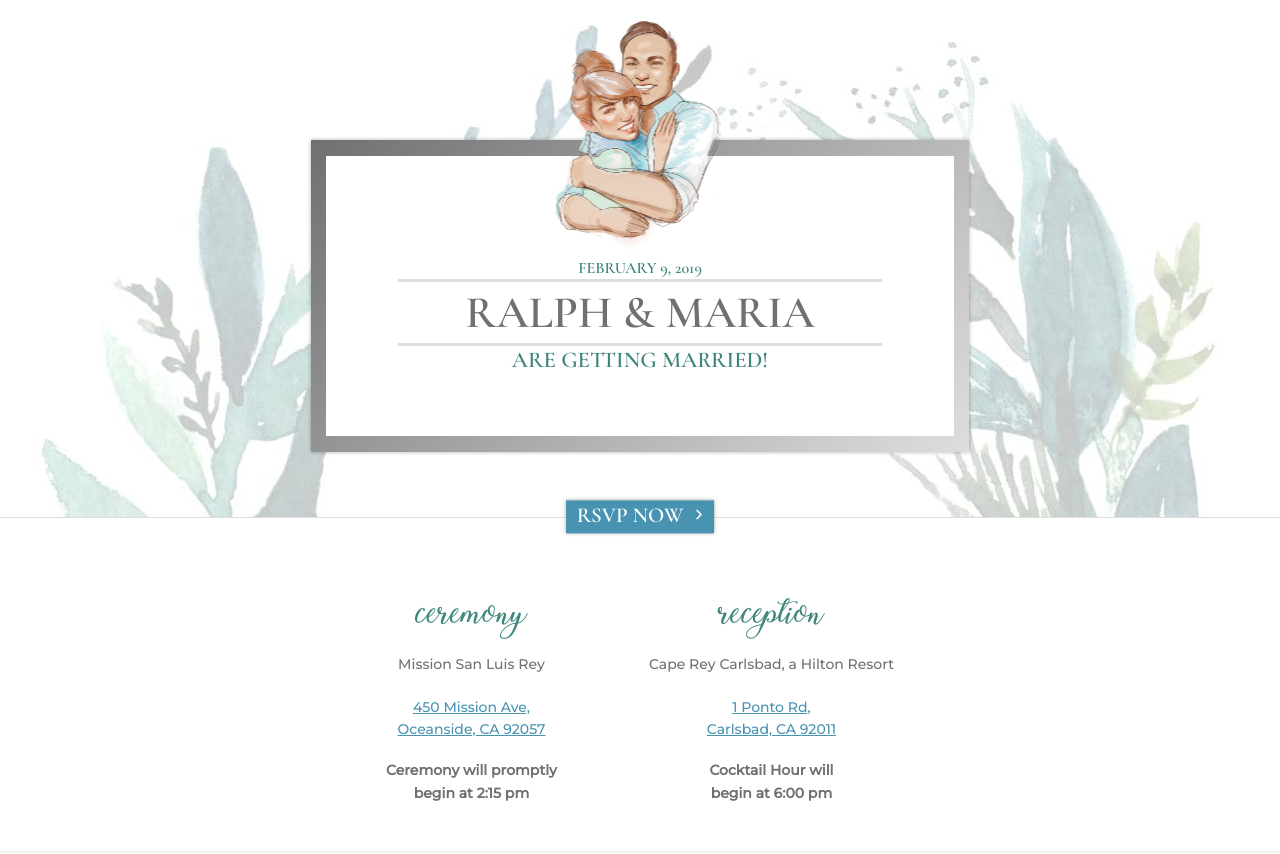
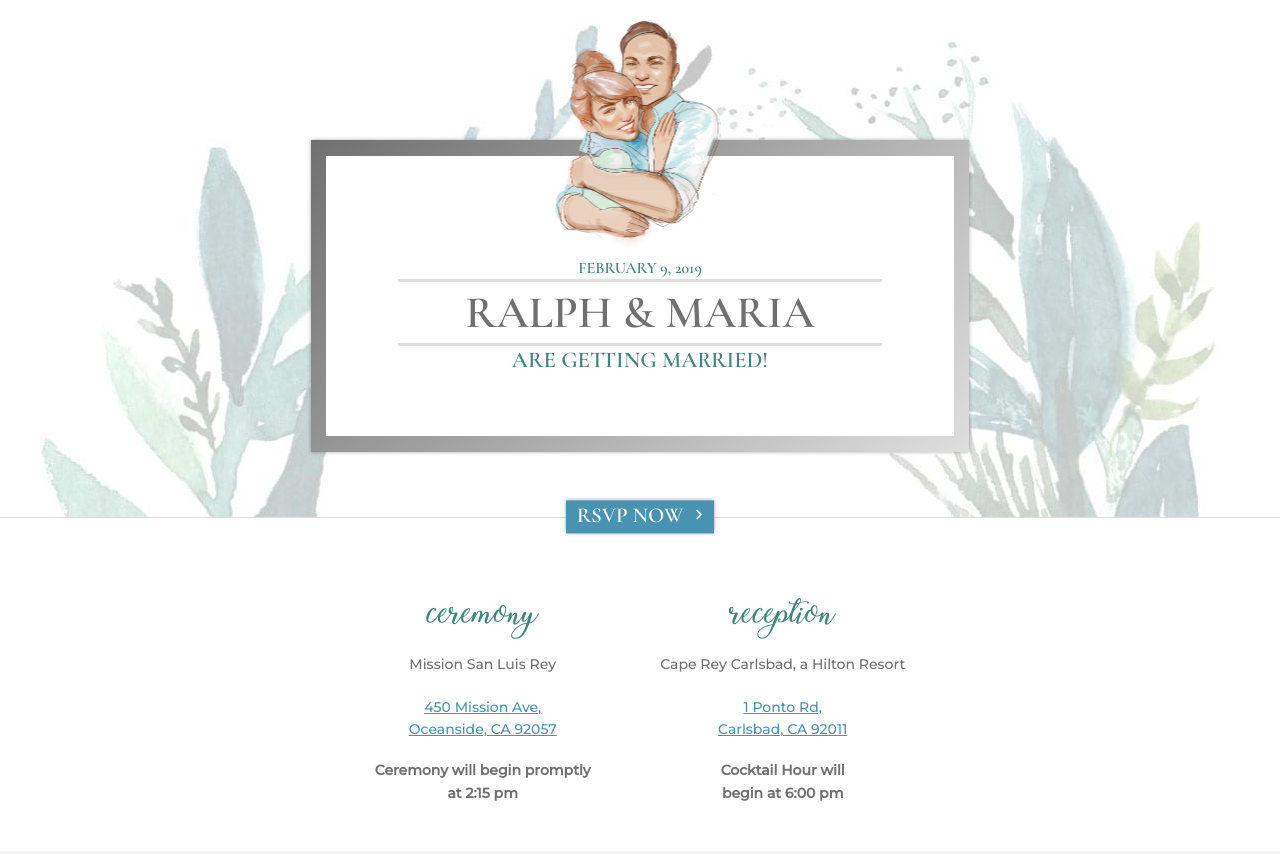
Before and after one commit to ralphtimramos/ralphanddimples, a website: page index.html in a window 1280 px wide. Shown: the top 854 px of the page. Drawn offline with nearby package versions, Linux system fonts and the light colour scheme.

Commit message:
text changes

```diff
--- a/index.html
+++ b/index.html
@@ -34,7 +34,7 @@
           <a href="https://www.google.com/maps/dir//450+Mission+Ave,+Oceanside,+CA+92057" class="link-copy">450 Mission Ave,<br>
           Oceanside, CA 92057</a>
         </p>
-        <p><strong>Ceremony will promptly <br>begin at 2:15 pm</strong></p>
+        <p><strong>Ceremony will begin promptly<br> at 2:15 pm</strong></p>
       </div>
       <div>
         <h2>Reception</h2>
```
